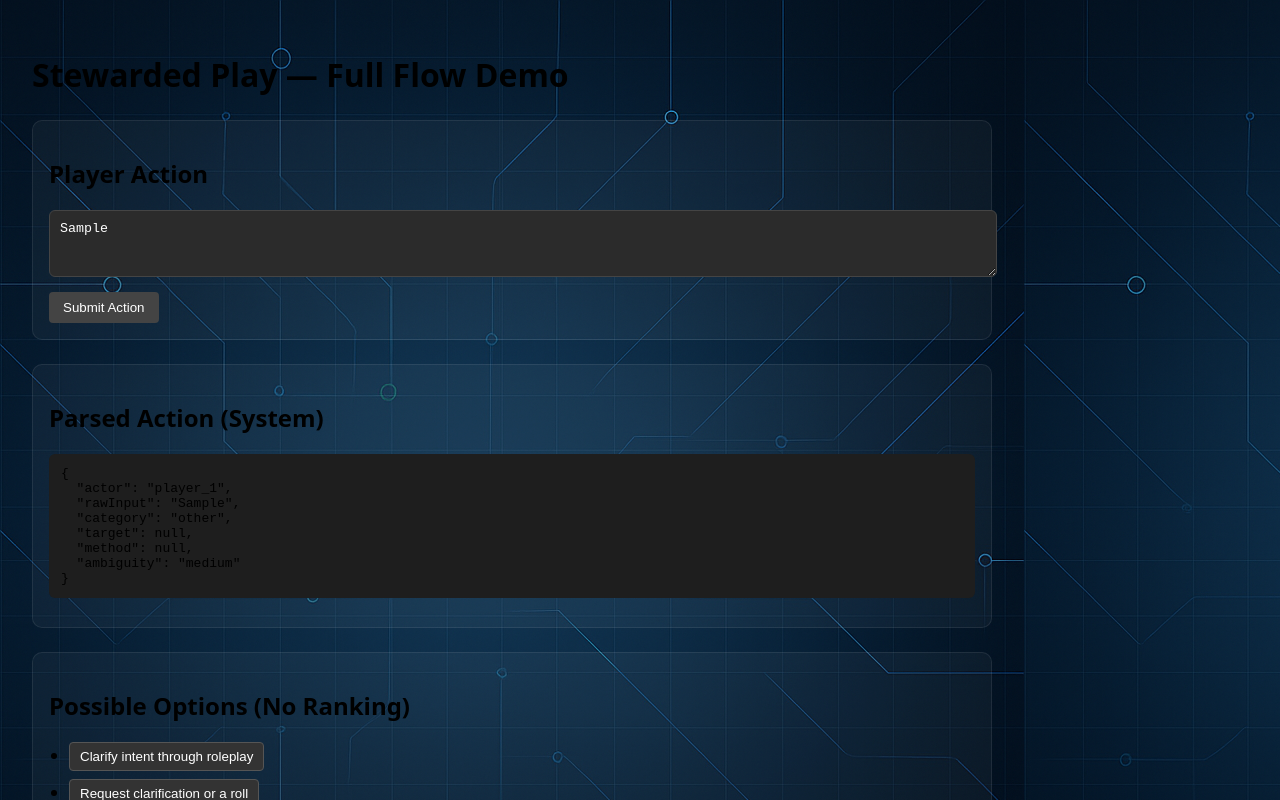
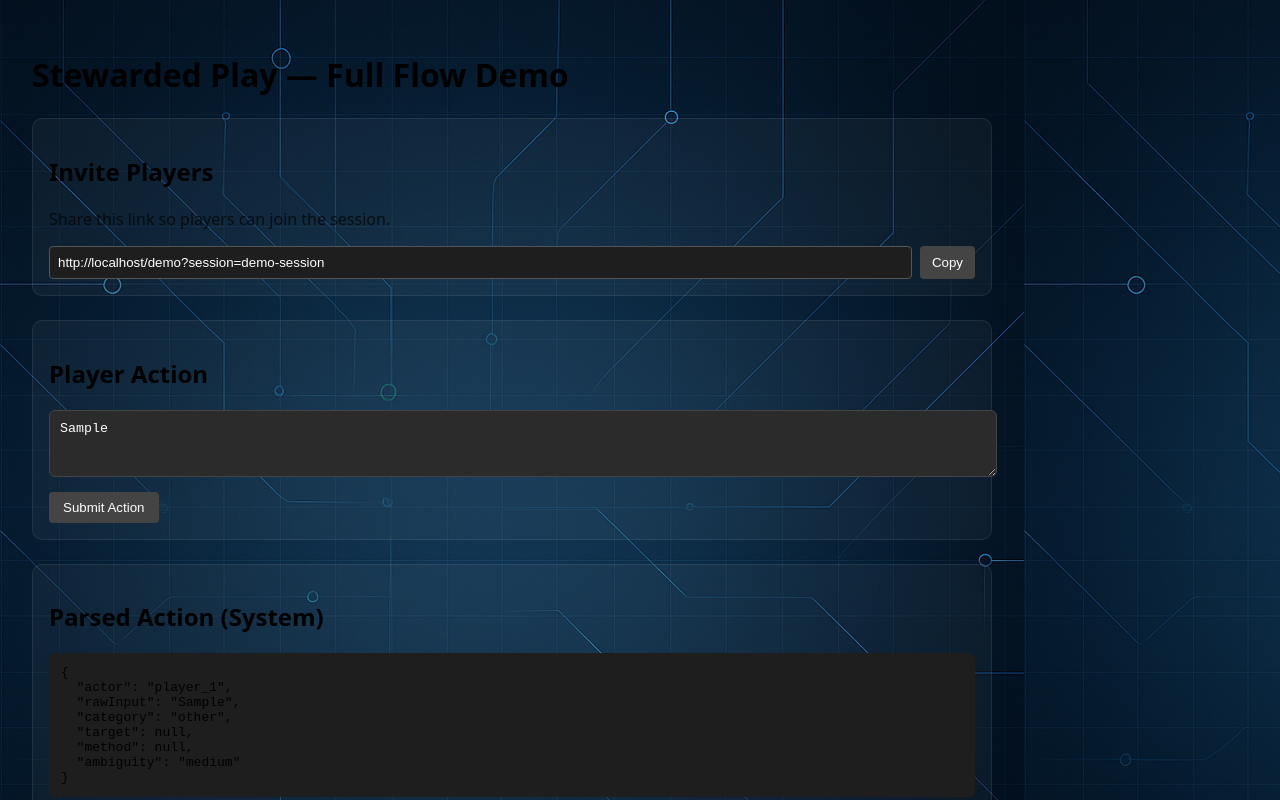
Before and after one commit to zlomke76-del/stewarded-play-engine, a Next.js app: page /demo in a window 1280 px wide. Both pictures are taken after typing "Sample" into the empty fields and a click on the button "Submit Action". Shown: the top 800 px of the page. Built offline with nearby package versions, Linux system fonts and the light colour scheme; no server answers.

Commit message:
Update page.tsx

```diff
--- a/app/demo/page.tsx
+++ b/app/demo/page.tsx
@@ -1,7 +1,7 @@
 "use client";
 
 // ------------------------------------------------------------
-// Demo Page — Full Stewarded Flow (Polished)
+// Demo Page — Full Stewarded Flow (Polished + Share Link)
 // ------------------------------------------------------------
 
 import { useState } from "react";
@@ -22,15 +22,34 @@ import DMConfirmationPanel from "@/components/dm/DMConfirmationPanel";
 
 // ------------------------------------------------------------
 
+const SESSION_ID = "demo-session";
+
 export default function DemoPage() {
   const [state, setState] = useState<SessionState>(
-    createSession("demo-session")
+    createSession(SESSION_ID)
   );
 
   const [playerInput, setPlayerInput] = useState("");
   const [parsed, setParsed] = useState<any>(null);
   const [options, setOptions] = useState<Option[] | null>(null);
   const [narration, setNarration] = useState<string[]>([]);
+  const [copied, setCopied] = useState(false);
+
+  // ----------------------------------------------------------
+  // Share link
+  // ----------------------------------------------------------
+
+  const shareUrl =
+    typeof window !== "undefined"
+      ? `${window.location.origin}/demo?session=${SESSION_ID}`
+      : "";
+
+  function handleCopyLink() {
+    if (!shareUrl) return;
+    navigator.clipboard.writeText(shareUrl);
+    setCopied(true);
+    setTimeout(() => setCopied(false), 2000);
+  }
 
   // ----------------------------------------------------------
   // Player submits an action
@@ -43,7 +62,7 @@ export default function DemoPage() {
     const optionSet = generateOptions(parsedAction);
 
     setParsed(parsedAction);
-    setOptions([...optionSet.options]); // ensure mutable copy
+    setOptions([...optionSet.options]);
   }
 
   // ----------------------------------------------------------
@@ -62,19 +81,15 @@ export default function DemoPage() {
   }
 
   // ----------------------------------------------------------
-  // DM confirms change → record event → narrate
+  // DM confirms change → narrate
   // ----------------------------------------------------------
 
   function handleConfirm(changeId: string) {
     setState((prev) => {
       const confirmed = confirmChange(prev, changeId, "DM");
-
       const event: SessionEvent = confirmed.events.at(-1)!;
 
-      const rendered = renderNarration(event, {
-        tone: "neutral",
-      });
-
+      const rendered = renderNarration(event, { tone: "neutral" });
       setNarration((n) => [...n, rendered.text]);
 
       return confirmed;
@@ -99,9 +114,42 @@ export default function DemoPage() {
 
   return (
     <main style={{ padding: "32px", maxWidth: "960px" }}>
-      <h1 style={{ marginBottom: "24px" }}>
-        Stewarded Play — Full Flow Demo
-      </h1>
+      <h1>Stewarded Play — Full Flow Demo</h1>
+
+      {/* Share Link */}
+      <section style={sectionStyle}>
+        <h2>Invite Players</h2>
+        <p style={{ opacity: 0.7 }}>
+          Share this link so players can join the session.
+        </p>
+        <div style={{ display: "flex", gap: "8px" }}>
+          <input
+            readOnly
+            value={shareUrl}
+            style={{
+              flex: 1,
+              padding: "8px",
+              borderRadius: "4px",
+              border: "1px solid #555",
+              background: "#1e1e1e",
+              color: "#fff",
+            }}
+          />
+          <button
+            onClick={handleCopyLink}
+            style={{
+              padding: "8px 12px",
+              background: "#444",
+              color: "#fff",
+              border: "none",
+              borderRadius: "4px",
+              cursor: "pointer",
+            }}
+          >
+            {copied ? "Copied" : "Copy"}
+          </button>
+        </div>
+      </section>
 
       {/* Player Input */}
       <section style={sectionStyle}>
@@ -145,7 +193,6 @@ export default function DemoPage() {
               background: "#1e1e1e",
               padding: "12px",
               borderRadius: "6px",
-              overflowX: "auto",
             }}
           >
             {JSON.stringify(parsed, null, 2)}
@@ -157,18 +204,17 @@ export default function DemoPage() {
       {options && (
         <section style={sectionStyle}>
           <h2>Possible Options (No Ranking)</h2>
-          <ul style={{ paddingLeft: "20px" }}>
+          <ul>
             {options.map((opt) => (
-              <li key={opt.id} style={{ marginBottom: "8px" }}>
+              <li key={opt.id}>
                 <button
                   onClick={() => handleSelectOption(opt)}
                   style={{
                     padding: "6px 10px",
-                    borderRadius: "4px",
                     background: "#333",
                     color: "#fff",
                     border: "1px solid #555",
-                    cursor: "pointer",
+                    borderRadius: "4px",
                   }}
                 >
                   {opt.description}
@@ -203,26 +249,12 @@ export default function DemoPage() {
         ) : (
           <ul>
             {narration.map((line, i) => (
-              <li
-                key={i}
-                style={{
-                  marginBottom: "10px",
-                  animation: "fadeIn 0.3s ease",
-                }}
-              >
-                {line}
-              </li>
+              <li key={i}>{line}</li>
             ))}
           </ul>
         )}
 
-        <p
-          style={{
-            marginTop: "12px",
-            opacity: 0.5,
-            fontStyle: "italic",
-          }}
-        >
+        <p style={{ marginTop: "12px", opacity: 0.5 }}>
           Awaiting next player action…
         </p>
       </section>
```
